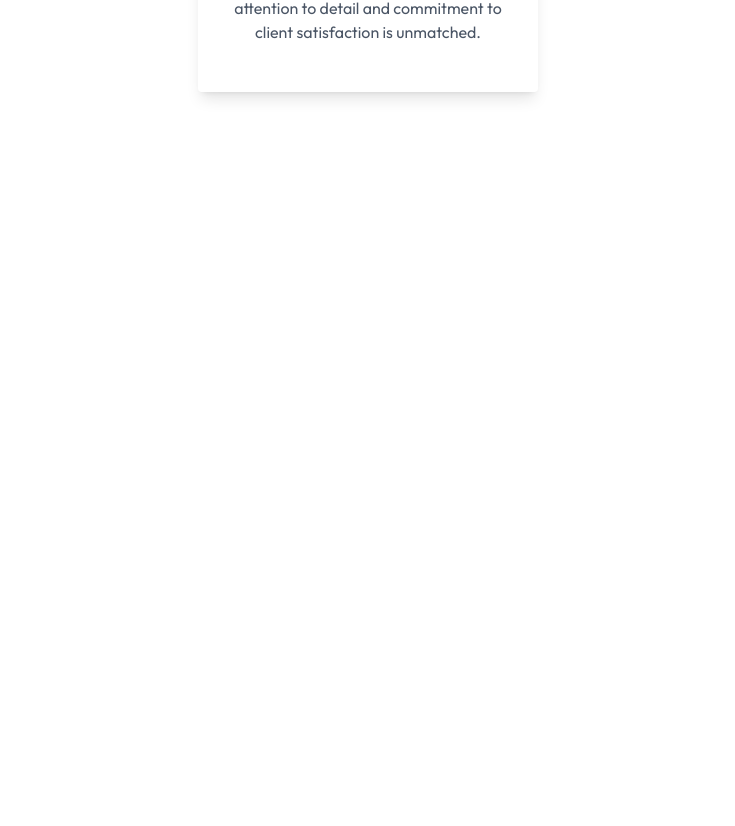
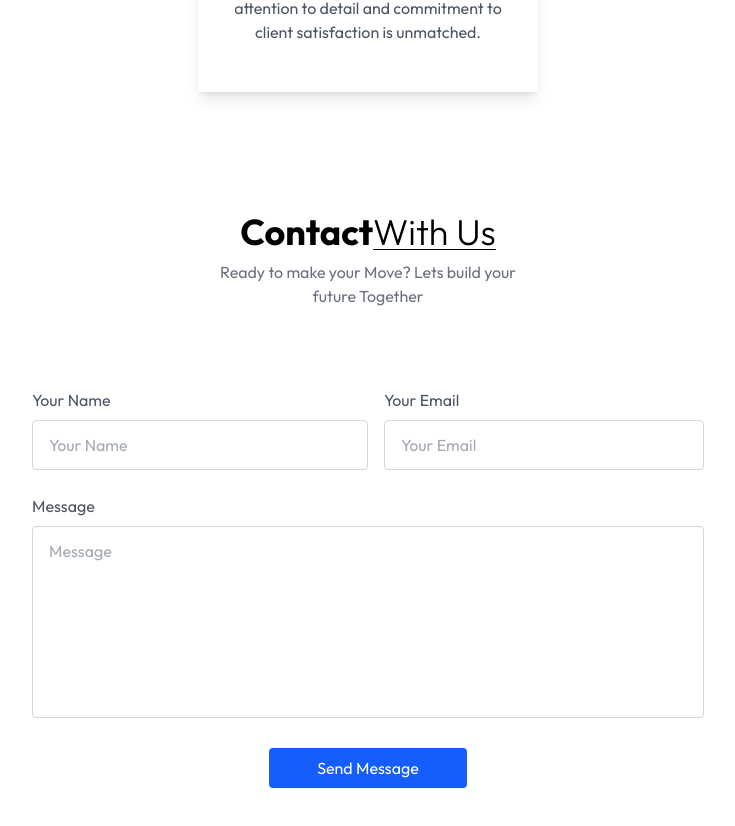
Before and after one commit to rohit-cpp/responsive-realstate-website, a React (Vite) app in the folder food/res/: page / in a window 1280 px wide. Shown: the part 3496-4322 px from the top of the page, without its empty margins (272-1007 px from the left). Before the commit the page ends 3628 px from the top, so only its background shows below. Built offline with nearby package versions, Linux system fonts and the light colour scheme.

Commit message:
contact page done

```diff
--- a/food/res/src/App.jsx
+++ b/food/res/src/App.jsx
@@ -4,6 +4,7 @@
 import About from "./components/about/about";
 import Projects from "./components/projects/Project";
 import Testimonials from "./components/testimonial/Testimonials";
+import Contact from "./components/contact/Contact";
 
 const App = () => {
   return (
@@ -12,6 +13,7 @@
       <About />
       <Projects />
       <Testimonials />
+      <Contact />
     </div>
   );
 };
--- /dev/null
+++ b/food/res/src/components/contact/Contact.jsx
@@ -0,0 +1,58 @@
+import React from "react";
+
+const Contact = () => {
+  return (
+    <div
+      className="text-center p-6 py-20 lg:px-20 w-full overflow-hidden"
+      id="Contact"
+    >
+      <h1 className="text-2xl sm:text-4xl font-bold mb-2 text-center">
+        Contact
+        <span className="underline underline-offset-4 decoration-1 under font-light">
+          With Us
+        </span>
+      </h1>
+      <p className="text-center text-gray-500 mb-12 max-w-80 mx-auto">
+        Ready to make your Move? Lets build your future Together
+      </p>
+      <form className="max-w-2xl mx-auto text-gray-600 pt-8">
+        <div className="flex flex-wrap">
+          <div className="w-full md:w-1/2 text-left">
+            Your Name
+            <input
+              className="w-full border border-gray-300 rounded py-3 px-4 mt-2"
+              type="text"
+              name="Name"
+              placeholder="Your Name"
+              required
+            />
+          </div>
+          <div className="w-full md:w-1/2 text-left md:pl-4">
+            Your Email
+            <input
+              className="w-full border border-gray-300 rounded py-3 px-4 mt-2"
+              type="email"
+              name="Email"
+              placeholder="Your Email"
+              required
+            />
+          </div>
+        </div>
+        <div className="my-6 text-left">
+          Message
+          <textarea
+            className="w-full border border-gray-300 rounded py-3 px-4 mt-2 h-48 resize-none"
+            name="Message"
+            placeholder="Message"
+            required
+          ></textarea>
+        </div>
+        <button className="bg-blue-600 text-white py-2 px-12 mb-10 rounded">
+          Send Message
+        </button>
+      </form>
+    </div>
+  );
+};
+
+export default Contact;
```
